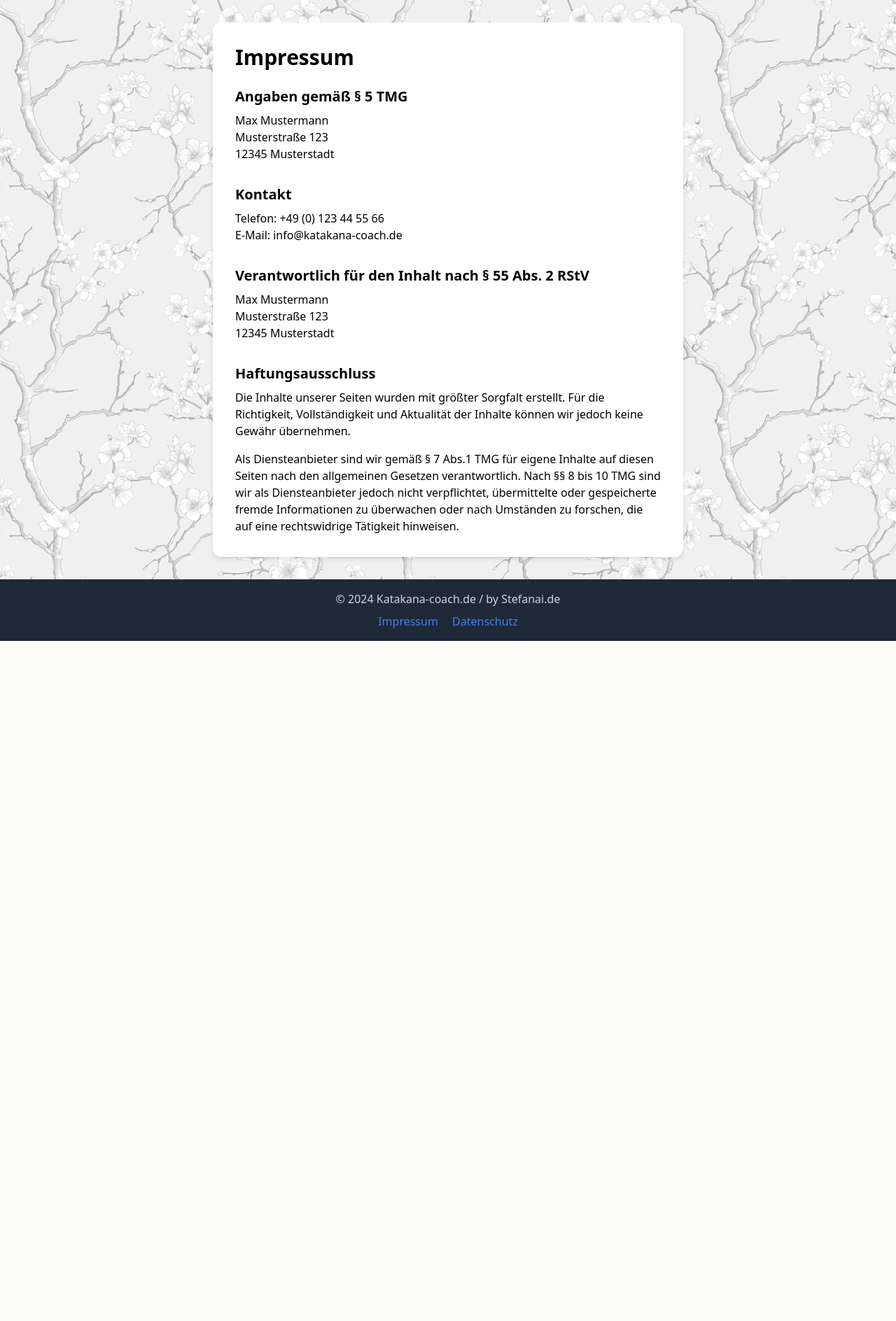
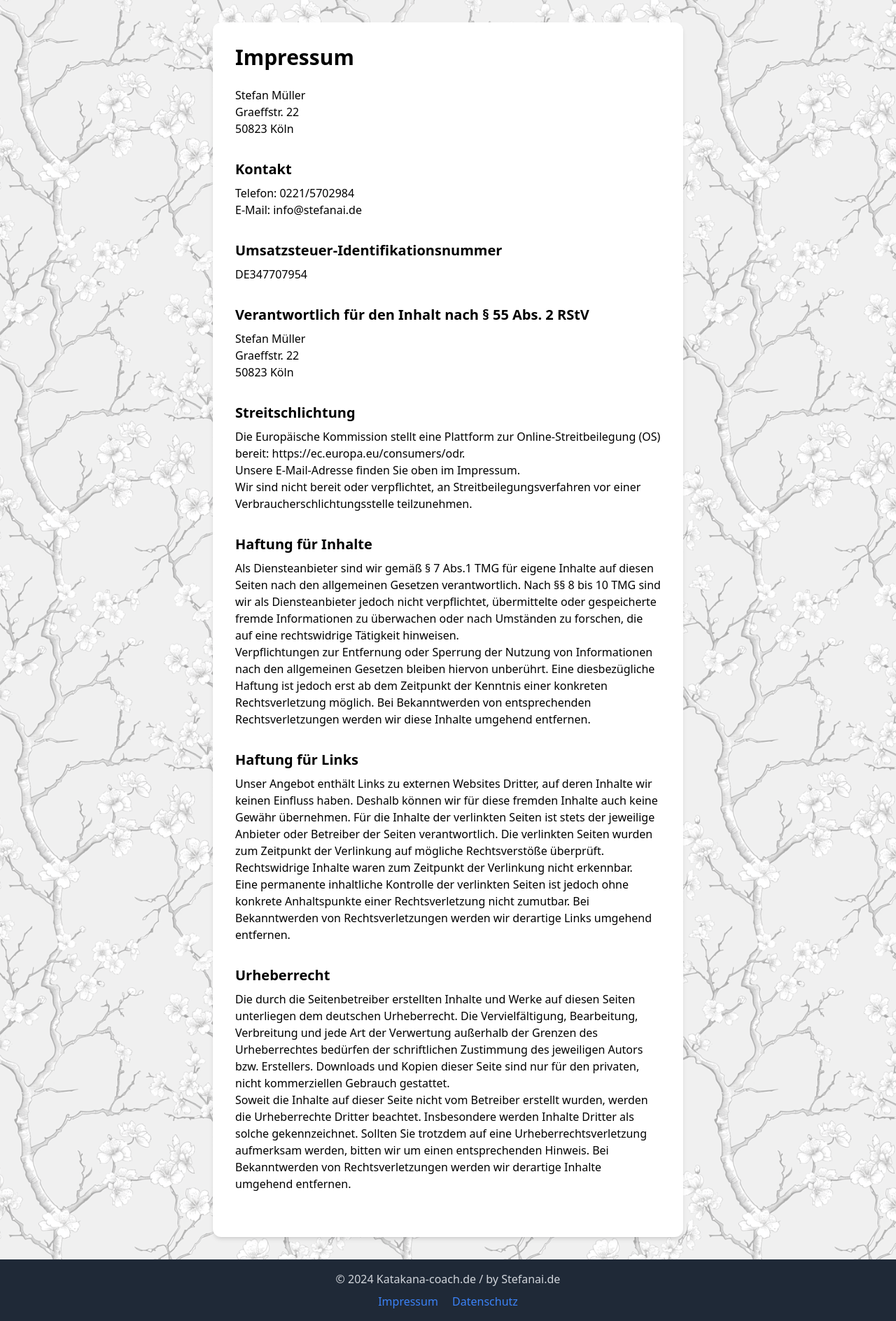
Before and after one commit to StefanMuellerAI/katakana-coach, a Flask app: page /impressum in a window 1280 px wide. Shown: the part 64-1952 px from the top of the page at 70% size. Before the commit the page ends 980 px from the top, so only its background shows below. Run offline with Flask 3, Linux system fonts and the light colour scheme.

Commit message:
Commit 5

```diff
--- a/templates/impressum.html
+++ b/templates/impressum.html
@@ -7,29 +7,52 @@
     <h1 class="text-3xl font-bold mb-6">Impressum</h1>
 
     <section class="mb-8">
-        <h2 class="text-xl font-semibold mb-2">Angaben gemäß § 5 TMG</h2>
-        <p>Max Mustermann</p>
-        <p>Musterstraße 123</p>
-        <p>12345 Musterstadt</p>
+        <p>Stefan Müller</p>
+        <p>Graeffstr. 22</p>
+        <p>50823 Köln</p>
     </section>
 
     <section class="mb-8">
         <h2 class="text-xl font-semibold mb-2">Kontakt</h2>
-        <p>Telefon: +49 (0) 123 44 55 66</p>
-        <p>E-Mail: info@katakana-coach.de</p>
+        <p>Telefon: 0221/5702984</p>
+        <p>E-Mail: info@stefanai.de</p>
+    </section>
+
+    <section class="mb-8">
+        <h2 class="text-xl font-semibold mb-2">Umsatzsteuer-Identifikationsnummer</h2>
+        <p>DE347707954</p>
     </section>
 
     <section class="mb-8">
         <h2 class="text-xl font-semibold mb-2">Verantwortlich für den Inhalt nach § 55 Abs. 2 RStV</h2>
-        <p>Max Mustermann</p>
-        <p>Musterstraße 123</p>
-        <p>12345 Musterstadt</p>
+        <p>Stefan Müller</p>
+        <p>Graeffstr. 22</p>
+        <p>50823 Köln</p>
     </section>
 
-    <section>
-        <h2 class="text-xl font-semibold mb-2">Haftungsausschluss</h2>
-        <p class="mb-4">Die Inhalte unserer Seiten wurden mit größter Sorgfalt erstellt. Für die Richtigkeit, Vollständigkeit und Aktualität der Inhalte können wir jedoch keine Gewähr übernehmen.</p>
+    <section class="mb-8">
+        <h2 class="text-xl font-semibold mb-2">Streitschlichtung</h2>
+        <p>Die Europäische Kommission stellt eine Plattform zur Online-Streitbeilegung (OS) bereit: <a href="https://ec.europa.eu/consumers/odr">https://ec.europa.eu/consumers/odr</a>.</p>
+        <p>Unsere E-Mail-Adresse finden Sie oben im Impressum.</p>
+        <p>Wir sind nicht bereit oder verpflichtet, an Streitbeilegungsverfahren vor einer Verbraucherschlichtungsstelle teilzunehmen.</p>
+    </section>
+
+    <section class="mb-8">
+        <h2 class="text-xl font-semibold mb-2">Haftung für Inhalte</h2>
         <p>Als Diensteanbieter sind wir gemäß § 7 Abs.1 TMG für eigene Inhalte auf diesen Seiten nach den allgemeinen Gesetzen verantwortlich. Nach §§ 8 bis 10 TMG sind wir als Diensteanbieter jedoch nicht verpflichtet, übermittelte oder gespeicherte fremde Informationen zu überwachen oder nach Umständen zu forschen, die auf eine rechtswidrige Tätigkeit hinweisen.</p>
+        <p>Verpflichtungen zur Entfernung oder Sperrung der Nutzung von Informationen nach den allgemeinen Gesetzen bleiben hiervon unberührt. Eine diesbezügliche Haftung ist jedoch erst ab dem Zeitpunkt der Kenntnis einer konkreten Rechtsverletzung möglich. Bei Bekanntwerden von entsprechenden Rechtsverletzungen werden wir diese Inhalte umgehend entfernen.</p>
+    </section>
+
+    <section class="mb-8">
+        <h2 class="text-xl font-semibold mb-2">Haftung für Links</h2>
+        <p>Unser Angebot enthält Links zu externen Websites Dritter, auf deren Inhalte wir keinen Einfluss haben. Deshalb können wir für diese fremden Inhalte auch keine Gewähr übernehmen. Für die Inhalte der verlinkten Seiten ist stets der jeweilige Anbieter oder Betreiber der Seiten verantwortlich. Die verlinkten Seiten wurden zum Zeitpunkt der Verlinkung auf mögliche Rechtsverstöße überprüft. Rechtswidrige Inhalte waren zum Zeitpunkt der Verlinkung nicht erkennbar.</p>
+        <p>Eine permanente inhaltliche Kontrolle der verlinkten Seiten ist jedoch ohne konkrete Anhaltspunkte einer Rechtsverletzung nicht zumutbar. Bei Bekanntwerden von Rechtsverletzungen werden wir derartige Links umgehend entfernen.</p>
+    </section>
+
+    <section class="mb-8">
+        <h2 class="text-xl font-semibold mb-2">Urheberrecht</h2>
+        <p>Die durch die Seitenbetreiber erstellten Inhalte und Werke auf diesen Seiten unterliegen dem deutschen Urheberrecht. Die Vervielfältigung, Bearbeitung, Verbreitung und jede Art der Verwertung außerhalb der Grenzen des Urheberrechtes bedürfen der schriftlichen Zustimmung des jeweiligen Autors bzw. Erstellers. Downloads und Kopien dieser Seite sind nur für den privaten, nicht kommerziellen Gebrauch gestattet.</p>
+        <p>Soweit die Inhalte auf dieser Seite nicht vom Betreiber erstellt wurden, werden die Urheberrechte Dritter beachtet. Insbesondere werden Inhalte Dritter als solche gekennzeichnet. Sollten Sie trotzdem auf eine Urheberrechtsverletzung aufmerksam werden, bitten wir um einen entsprechenden Hinweis. Bei Bekanntwerden von Rechtsverletzungen werden wir derartige Inhalte umgehend entfernen.</p>
     </section>
 </div>
 {% endblock %}
```
